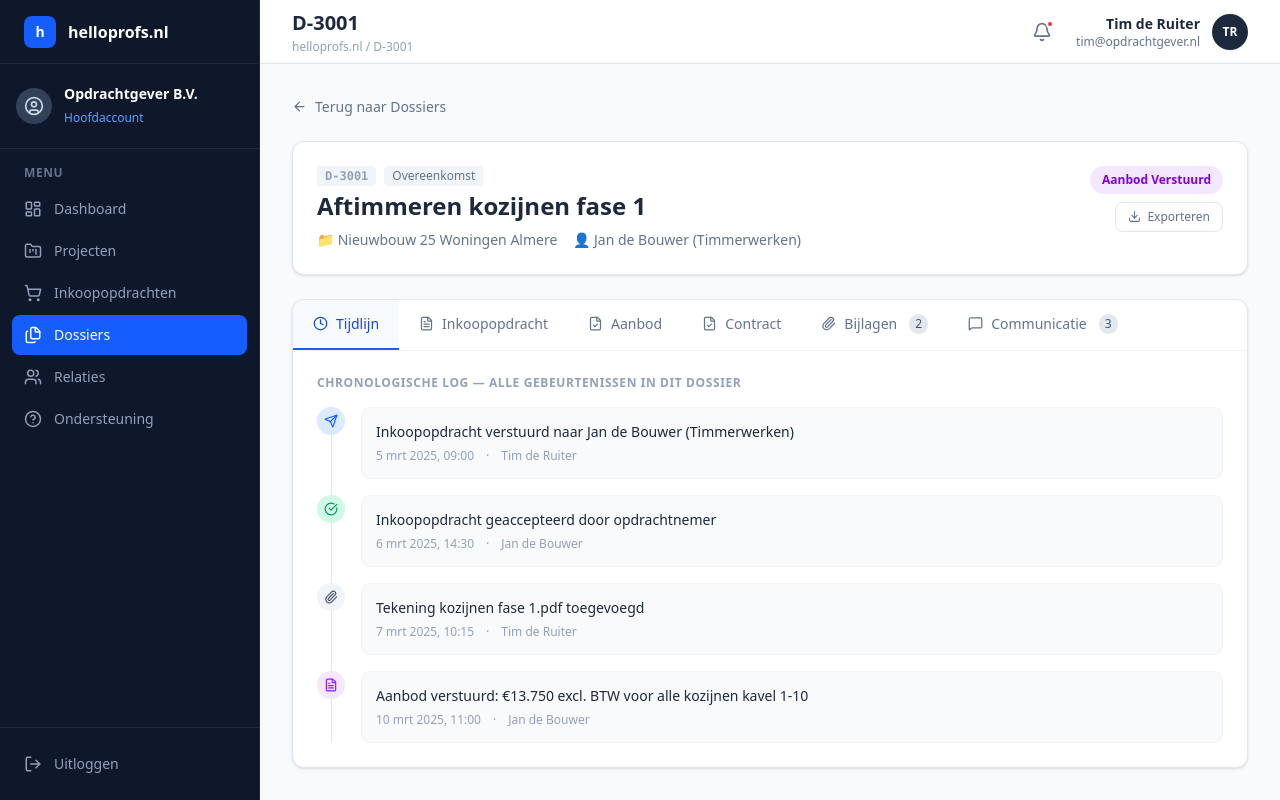
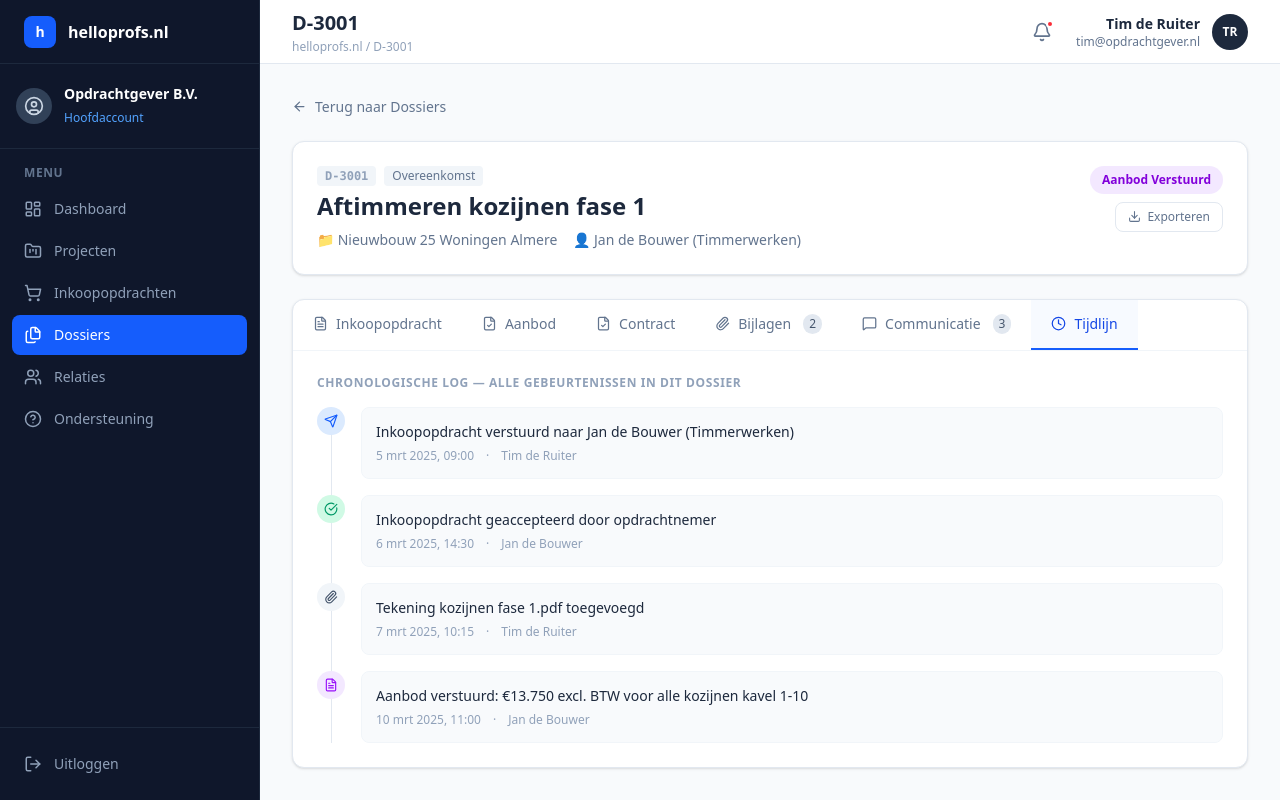
Before and after one commit to helloprofs/helloprofs-2.0-architectuur-relatie, a Next.js app: page /client/dossiers/D-3001 in a window 1280 px wide. Built offline with nearby package versions, Linux system fonts and the light colour scheme.

Commit message:
feat: Implement dossier detail page with tabbed sections for werkorders, purchase orders, and timeline, supported by new mock data.

```diff
--- a/src/app/client/dossiers/[id]/page.tsx
+++ b/src/app/client/dossiers/[id]/page.tsx
@@ -5,7 +5,7 @@ import { useParams, useRouter } from "next/navigation";
 import Link from "next/link";
 import {
   mockDossiers, mockPurchaseOrders, mockRelations, mockProjects,
-  mockDossierEvents, mockDossierAttachments, mockDossierMessages,
+  mockDossierEvents, mockDossierAttachments, mockDossierMessages, mockDeelopdrachten,
   DossierStatus, EventType
 } from "@/lib/mock-data";
 import {
@@ -18,12 +18,12 @@ import {
 function StatusBadge({ status }: { status: DossierStatus }) {
   const map: Record<DossierStatus, { label: string; cls: string }> = {
     'Inkoopopdracht_Verstuurd': { label: 'Inkoopopdracht Verstuurd', cls: 'bg-blue-100 text-blue-700' },
-    'Niet_Gereageerd':          { label: 'Niet Gereageerd',          cls: 'bg-orange-100 text-orange-700' },
-    'Inkoopopdracht_Geweigerd': { label: 'Geweigerd',                cls: 'bg-red-100 text-red-700' },
-    'Aanbod_Verstuurd':         { label: 'Aanbod Verstuurd',         cls: 'bg-purple-100 text-purple-700' },
-    'Aanbod_Geaccepteerd':      { label: 'Aanbod Geaccepteerd',      cls: 'bg-teal-100 text-teal-700' },
-    'Contract_Lopend':          { label: 'Contract Lopend',          cls: 'bg-emerald-100 text-emerald-700' },
-    'Contract_Verlopen':        { label: 'Contract Verlopen',        cls: 'bg-slate-100 text-slate-500' },
+    'Niet_Gereageerd': { label: 'Niet Gereageerd', cls: 'bg-orange-100 text-orange-700' },
+    'Inkoopopdracht_Geweigerd': { label: 'Geweigerd', cls: 'bg-red-100 text-red-700' },
+    'Aanbod_Verstuurd': { label: 'Aanbod Verstuurd', cls: 'bg-purple-100 text-purple-700' },
+    'Aanbod_Geaccepteerd': { label: 'Aanbod Geaccepteerd', cls: 'bg-teal-100 text-teal-700' },
+    'Contract_Lopend': { label: 'Contract Lopend', cls: 'bg-emerald-100 text-emerald-700' },
+    'Contract_Verlopen': { label: 'Contract Verlopen', cls: 'bg-slate-100 text-slate-500' },
   };
   const { label, cls } = map[status];
   return <span className={`px-3 py-1.5 rounded-full text-xs font-semibold ${cls}`}>{label}</span>;
@@ -32,36 +32,32 @@ function StatusBadge({ status }: { status: DossierStatus }) {
 // ─── Timeline event icon ──────────────────────────────────────
 function EventIcon({ type }: { type: EventType }) {
   const map: Record<EventType, { icon: React.ReactNode; cls: string }> = {
-    'inkoopopdracht_verstuurd':   { icon: <Send size={14} />,          cls: 'bg-blue-100 text-blue-600' },
-    'inkoopopdracht_geaccepteerd':{ icon: <CheckCircle size={14} />,   cls: 'bg-emerald-100 text-emerald-600' },
-    'inkoopopdracht_geweigerd':   { icon: <XCircle size={14} />,       cls: 'bg-red-100 text-red-600' },
-    'aanbod_verstuurd':           { icon: <FileText size={14} />,      cls: 'bg-purple-100 text-purple-600' },
-    'aanbod_geaccepteerd':        { icon: <CheckCircle size={14} />,   cls: 'bg-emerald-100 text-emerald-600' },
-    'aanbod_afgewezen':           { icon: <XCircle size={14} />,       cls: 'bg-red-100 text-red-600' },
-    'contract_ondertekend':       { icon: <FileCheck size={14} />,     cls: 'bg-indigo-100 text-indigo-600' },
-    'bijlage_toegevoegd':         { icon: <Paperclip size={14} />,     cls: 'bg-slate-100 text-slate-600' },
-    'bericht_verstuurd':          { icon: <MessageSquare size={14} />, cls: 'bg-slate-100 text-slate-600' },
-    'controle_vastgelegd':        { icon: <AlertTriangle size={14} />, cls: 'bg-amber-100 text-amber-600' },
+    'inkoopopdracht_verstuurd': { icon: <Send size={14} />, cls: 'bg-blue-100 text-blue-600' },
+    'inkoopopdracht_geaccepteerd': { icon: <CheckCircle size={14} />, cls: 'bg-emerald-100 text-emerald-600' },
+    'inkoopopdracht_geweigerd': { icon: <XCircle size={14} />, cls: 'bg-red-100 text-red-600' },
+    'aanbod_verstuurd': { icon: <FileText size={14} />, cls: 'bg-purple-100 text-purple-600' },
+    'aanbod_geaccepteerd': { icon: <CheckCircle size={14} />, cls: 'bg-emerald-100 text-emerald-600' },
+    'aanbod_afgewezen': { icon: <XCircle size={14} />, cls: 'bg-red-100 text-red-600' },
+    'contract_ondertekend': { icon: <FileCheck size={14} />, cls: 'bg-indigo-100 text-indigo-600' },
+    'bijlage_toegevoegd': { icon: <Paperclip size={14} />, cls: 'bg-slate-100 text-slate-600' },
+    'bericht_verstuurd': { icon: <MessageSquare size={14} />, cls: 'bg-slate-100 text-slate-600' },
+    'controle_vastgelegd': { icon: <AlertTriangle size={14} />, cls: 'bg-amber-100 text-amber-600' },
   };
   const { icon, cls } = map[type];
   return <div className={`w-7 h-7 rounded-full flex items-center justify-center flex-shrink-0 ${cls}`}>{icon}</div>;
 }
 
-const TABS = [
-  { id: 'tijdlijn',         label: 'Tijdlijn',         icon: Clock },
-  { id: 'inkoopopdracht',   label: 'Inkoopopdracht',   icon: FileText },
-  { id: 'aanbod',           label: 'Aanbod',           icon: FileCheck },
-  { id: 'contract',         label: 'Contract',         icon: FileCheck },
-  { id: 'bijlagen',         label: 'Bijlagen',         icon: Paperclip },
-  { id: 'communicatie',     label: 'Communicatie',     icon: MessageSquare },
-];
-
 export default function DossierDetailPage() {
   const { id } = useParams<{ id: string }>();
   const router = useRouter();
-  const [activeTab, setActiveTab] = useState('tijdlijn');
 
   const dossier = mockDossiers.find(d => d.id === id);
+  const po = mockPurchaseOrders.find(p => p.id === dossier?.purchaseOrderId);
+  const isRaamopdracht = po?.type === 'Raamopdracht';
+
+  const [activeTab, setActiveTab] = useState(isRaamopdracht ? 'deelopdrachten' : 'tijdlijn');
+  const [filterStatus, setFilterStatus] = useState<string>('In_Uitvoering');
+
   if (!dossier) return (
     <div className="text-center py-20">
       <p className="text-slate-500">Dossier niet gevonden.</p>
@@ -69,12 +65,22 @@ export default function DossierDetailPage() {
     </div>
   );
 
-  const po       = mockPurchaseOrders.find(p => p.id === dossier.purchaseOrderId);
   const relation = mockRelations.find(r => r.id === dossier.relationId);
-  const project  = po ? mockProjects.find(p => p.id === po.projectId) : null;
-  const events   = mockDossierEvents.filter(e => e.dossierId === id).sort((a, b) => new Date(a.date).getTime() - new Date(b.date).getTime());
+  const project = po ? mockProjects.find(p => p.id === po.projectId) : null;
+  const events = mockDossierEvents.filter(e => e.dossierId === id).sort((a, b) => new Date(a.date).getTime() - new Date(b.date).getTime());
   const attachments = mockDossierAttachments.filter(a => a.dossierId === id);
-  const messages    = mockDossierMessages.filter(m => m.dossierId === id);
+  const messages = mockDossierMessages.filter(m => m.dossierId === id);
+  const deelopdrachten = mockDeelopdrachten.filter(d => d.dossierId === id);
+
+  const visibleTabs = [
+    ...(isRaamopdracht ? [{ id: 'deelopdrachten', label: 'Werkorders', icon: Hammer }] : []),
+    { id: 'inkoopopdracht', label: 'Inkoopopdracht', icon: FileText },
+    { id: 'aanbod', label: 'Aanbod', icon: FileCheck },
+    { id: 'contract', label: 'Contract', icon: FileCheck },
+    { id: 'bijlagen', label: 'Bijlagen', icon: Paperclip },
+    { id: 'communicatie', label: 'Communicatie', icon: MessageSquare },
+    { id: 'tijdlijn', label: 'Tijdlijn', icon: Clock },
+  ];
 
   return (
     <div className="space-y-6">
@@ -109,26 +115,111 @@ export default function DossierDetailPage() {
       {/* Tabs */}
       <div className="bg-white rounded-xl border border-slate-200 shadow-sm overflow-hidden">
         <div className="flex overflow-x-auto border-b border-slate-100">
-          {TABS.map(tab => (
+          {visibleTabs.map(tab => (
             <button
               key={tab.id}
               onClick={() => setActiveTab(tab.id)}
-              className={`flex items-center gap-2 px-5 py-3.5 text-sm font-medium whitespace-nowrap transition-colors border-b-2 ${
-                activeTab === tab.id
+              className={`flex items-center gap-2 px-5 py-3.5 text-sm font-medium whitespace-nowrap transition-colors border-b-2 ${activeTab === tab.id
                   ? 'text-blue-700 border-blue-600 bg-blue-50/50'
                   : 'text-slate-500 border-transparent hover:text-slate-800 hover:bg-slate-50'
-              }`}
+                }`}
             >
               <tab.icon size={15} />
               {tab.label}
-              {tab.id === 'bijlagen'     && attachments.length > 0 && <span className="ml-1 bg-slate-200 text-slate-600 rounded-full text-xs px-1.5 py-0.5">{attachments.length}</span>}
-              {tab.id === 'communicatie' && messages.length > 0    && <span className="ml-1 bg-slate-200 text-slate-600 rounded-full text-xs px-1.5 py-0.5">{messages.length}</span>}
+              {tab.id === 'deelopdrachten' && deelopdrachten.length > 0 && <span className="ml-1 bg-slate-200 text-slate-600 rounded-full text-xs px-1.5 py-0.5">{deelopdrachten.length}</span>}
+              {tab.id === 'bijlagen' && attachments.length > 0 && <span className="ml-1 bg-slate-200 text-slate-600 rounded-full text-xs px-1.5 py-0.5">{attachments.length}</span>}
+              {tab.id === 'communicatie' && messages.length > 0 && <span className="ml-1 bg-slate-200 text-slate-600 rounded-full text-xs px-1.5 py-0.5">{messages.length}</span>}
             </button>
           ))}
         </div>
 
         {/* Tab Content */}
         <div className="p-6">
+
+          {/* ── DEELOPDRACHTEN / WERKORDERS (ONLY RAAMDORSSIERS) ── */}
+          {activeTab === 'deelopdrachten' && isRaamopdracht && (
+            <div className="space-y-4">
+              <div className="flex justify-between items-end mb-6">
+                <div>
+                  <h3 className="text-lg font-bold text-slate-800">Deelopdrachten & Werkorders</h3>
+                  <p className="text-sm text-slate-500 mt-1">Geregistreerde werkzaamheden die binnen de kaders van dit raamcontract vallen.</p>
+                </div>
+                <button className="flex items-center gap-2 bg-blue-600 hover:bg-blue-700 text-white px-4 py-2 rounded-lg text-sm font-semibold transition-colors">
+                  <Plus size={15} /> Handmatig Toevoegen
+                </button>
+              </div>
+
+              {deelopdrachten.length > 0 && (
+                <div className="flex items-center gap-2 mb-2 pb-4 border-b border-slate-100 overflow-x-auto">
+                  {['In_Uitvoering', 'Herstel_Nodig', 'Opgeleverd', 'Alle'].map(f => (
+                    <button
+                      key={f}
+                      onClick={() => setFilterStatus(f)}
+                      className={`px-3 py-1.5 rounded-lg text-xs font-semibold whitespace-nowrap transition-colors ${
+                        filterStatus === f
+                          ? 'bg-slate-800 text-white'
+                          : 'bg-slate-100 text-slate-600 hover:bg-slate-200'
+                      }`}
+                    >
+                      {f === 'Alle' ? `Alle (${deelopdrachten.length})` :
+                       `${f.replace('_', ' ')} (${deelopdrachten.filter(d => d.status === f).length})`}
+                    </button>
+                  ))}
+                </div>
+              )}
+
+              {deelopdrachten.length === 0 ? (
+                <div className="text-center py-16 border-2 border-dashed border-slate-200 rounded-xl bg-slate-50">
+                  <Hammer size={32} className="text-slate-300 mx-auto mb-3" />
+                  <p className="text-sm font-medium text-slate-600">Nog geen werkorders geregistreerd</p>
+                  <p className="text-xs text-slate-500 mt-1 max-w-sm mx-auto">Nieuwe opdrachten vanuit het systeem van de opdrachtgever verschijnen automatisch hier.</p>
+                </div>
+              ) : (
+                <div className="grid grid-cols-1 md:grid-cols-2 xl:grid-cols-3 gap-4">
+                  {deelopdrachten
+                    .filter(werk => filterStatus === 'Alle' || werk.status === filterStatus)
+                    .map(werk => (
+                    <div key={werk.id} className="bg-white rounded-xl border border-slate-200 shadow-sm hover:shadow-md hover:border-blue-200 transition-all flex flex-col group cursor-pointer">
+                      <div className="p-5 border-b border-slate-100">
+                        <div className="flex justify-between items-start mb-2">
+                          <span className="text-xs font-mono font-bold text-slate-400">{werk.id}</span>
+                          <span className={`px-2 py-0.5 rounded text-[10px] font-bold uppercase tracking-wider ${werk.status === 'In_Uitvoering' ? 'bg-blue-100 text-blue-700' :
+                              werk.status === 'Herstel_Nodig' ? 'bg-amber-100 text-amber-700' :
+                                werk.status === 'Opgeleverd' ? 'bg-emerald-100 text-emerald-700' :
+                                  'bg-slate-100 text-slate-600'
+                            }`}>
+                            {werk.status.replace('_', ' ')}
+                          </span>
+                        </div>
+                        <h4 className="font-bold text-slate-800 leading-tight group-hover:text-blue-700 transition-colors">{werk.title}</h4>
+                        <p className="text-sm text-slate-500 mt-2 line-clamp-2">{werk.description}</p>
+                      </div>
+
+                      <div className="p-5 bg-slate-50 flex-1 space-y-3">
+                        <div>
+                          <p className="text-[10px] font-semibold text-slate-400 uppercase tracking-wider">Verantwoordelijkheid</p>
+                          <p className="text-xs font-medium text-slate-700">{werk.responsibility}</p>
+                        </div>
+                        <div>
+                          <p className="text-[10px] font-semibold text-slate-400 uppercase tracking-wider">Verwacht Resultaat (SLA)</p>
+                          <p className="text-xs font-medium text-slate-700">{werk.expectedResult}</p>
+                        </div>
+                      </div>
+
+                      <div className="px-5 py-3 border-t border-slate-100 flex items-center justify-between">
+                        <span className="text-xs font-medium text-slate-400 flex items-center gap-1.5">
+                          <Clock size={13} /> {new Date(werk.startDate).toLocaleDateString('nl-NL')}
+                        </span>
+                        <div className="flex items-center gap-1.5 text-xs font-semibold text-blue-600">
+                          <MessageSquare size={13} /> Details & Chat
+                        </div>
+                      </div>
+                    </div>
+                  ))}
+                </div>
+              )}
+            </div>
+          )}
 
           {/* ── TIJDLIJN ── */}
           {activeTab === 'tijdlijn' && (
--- a/src/lib/mock-data.ts
+++ b/src/lib/mock-data.ts
@@ -237,3 +237,53 @@ export const mockDossierMessages: DossierMessage[] = [
   { id: 'M-002', dossierId: 'D-3001', author: 'Jan de Bouwer', role: 'opdrachtnemer', message: 'Ja ontvangen, dank. Ik stuur mijn aanbod maandag op.', date: '2025-03-07T13:45:00' },
   { id: 'M-003', dossierId: 'D-3001', author: 'Jan de Bouwer', role: 'opdrachtnemer', message: 'Aanbod verstuurd. Laat me weten of er vragen zijn.', date: '2025-03-10T11:05:00' },
 ];
+
+// --- DEELOPDRACHTEN (Sub-assignments for Frameworks) ---
+export interface Deelopdracht {
+  id: string;
+  dossierId: string;
+  title: string;
+  description: string;
+  startDate: string;
+  expectedResult: string;
+  responsibility: string; // e.g. "Aannemer", "Gezamenlijk"
+  status: 'In_Voorbereiding' | 'In_Uitvoering' | 'Herstel_Nodig' | 'Opgeleverd';
+  historyCount: number;
+}
+
+export const mockDeelopdrachten: Deelopdracht[] = [
+  // Link to D-3003 (Electra Fix - Raamovereenkomst)
+  {
+    id: 'DO-4001',
+    dossierId: 'D-3003',
+    title: 'Storingsmelding Lift hal 2',
+    description: 'Lift in hal 2 geeft storingscode E-40. Diagnose en reparatie vereist conform SLA.',
+    startDate: '2025-03-10',
+    expectedResult: 'Lift is storingsvrij en operationeel met meetrapport',
+    responsibility: 'Opdrachtnemer (Volledig)',
+    status: 'In_Uitvoering',
+    historyCount: 2
+  },
+  {
+    id: 'DO-4002',
+    dossierId: 'D-3003',
+    title: 'Vervanging Noodverlichting Galerij',
+    description: '10 armaturen noodverlichting vallen buiten de keuring en moeten preventief vervangen worden.',
+    startDate: '2025-02-15',
+    expectedResult: 'Werkende noodverlichting incl. nieuw certificaat',
+    responsibility: 'Opdrachtnemer (Volledig)',
+    status: 'Opgeleverd',
+    historyCount: 4
+  },
+  {
+    id: 'DO-4003',
+    dossierId: 'D-3003',
+    title: 'Reparatie intercom systeem',
+    description: 'Intercom unit appartement 4b functioneert niet. Microfoon defect geconstateerd door bewoner.',
+    startDate: '2025-03-05',
+    expectedResult: 'Intercom unit getest en werkt aan beide kanten',
+    responsibility: 'Opdrachtnemer (Volledig)',
+    status: 'Herstel_Nodig',
+    historyCount: 3
+  }
+];
```
